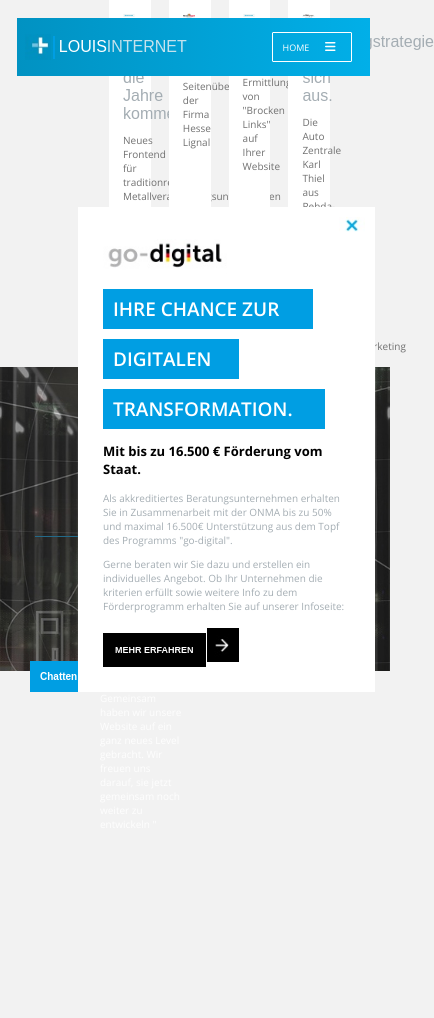
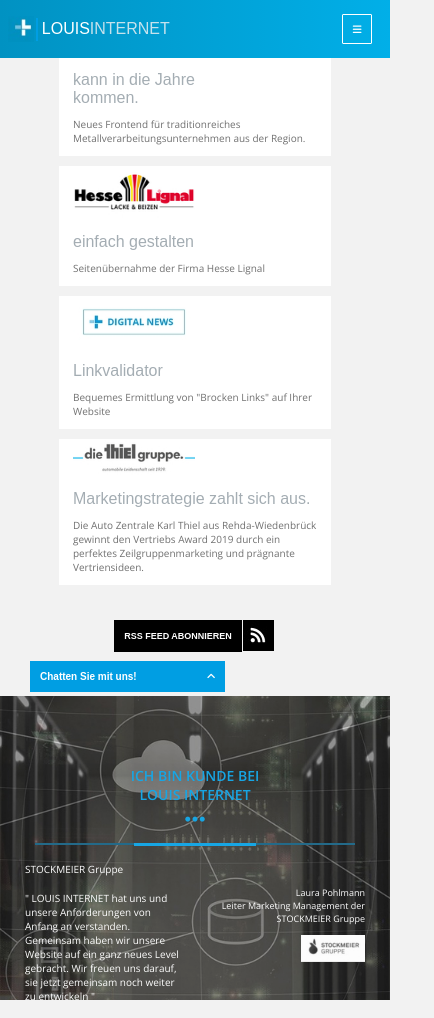
Before and after one commit to ellachoy/louis_go-digital, a plain HTML site: page index.html in a window 390 px wide. Shown: the whole page, 434 px wide, since content can reach past the window. Before the commit the page ends 846 px from the top, so only its background shows below. Drawn offline with nearby package versions, Linux system fonts and the light colour scheme.

Commit message:
mobile_v1

```diff
--- a/index.html
+++ b/index.html
@@ -97,12 +97,12 @@
         <h5>Chatten Sie mit uns!</h5>
         <i class="fas fa-solid fa-angle-up fa-xs"></i>
     </button>
-    <div id="animation--modal">
-        <div class="animation--modal__icon-x">
+    <!-- <div id="animation--modal">
+        <div class="animation--modal__icon-x"> -->
             <!-- <i class="fas fa-light fa-xmark "></i>  -->
-            <img src="imgs/icon-x.jpg" alt="icon-x">
-        </div>
-        <div class="animation--modal__go-digital">
+            <!-- <img src="imgs/icon-x.jpg" alt="icon-x">    -->
+        <!-- </div>   -->
+        <!-- <div class="animation--modal__go-digital">
             <img src="imgs/go-digital.jpg" alt="go-digital-img" class="animation--modal__go-digital__img" >
             <h3 class="animation--modal__title">IHRE CHANCE ZUR</h3>
             <h3 class="animation--modal__title">DIGITALEN</h3>
@@ -120,7 +120,7 @@
                     <img src="imgs/arrow.jpg" alt="arrow">
                 </button>
             </div>
-        </div>
+        </div> -->
      </div>
 
     </section>
--- a/style.css
+++ b/style.css
@@ -357,3 +357,52 @@ p {
     width: 13.5%;
     height:5%;
 }
+
+/* For below 768px screen width*/
+
+@media screen and (max-width: 768px){
+    :root {
+        /* Font size */
+        --font-large: 30px;
+        --font-medium: 18px;
+        --font-regular: 14px;
+        --font-small: 10px;
+        --font-micro: 8px;
+    }
+
+    #navbar{
+        position: fixed;
+        top:0;
+        left:0;
+        width: 100%;
+    }
+    .navbar__toggle-box{
+        width:30px;
+        height:30px;
+    }
+    .navbar__toggle_home{
+     display:none;
+    }
+    .navbar__toggle-btn{
+        font-size: var(--font-small);
+    }
+    .section {
+        padding:0 25px;
+
+    }
+    .aktuelles__containers{
+        flex-direction: column;
+        align-items: center;
+        font-size: 1em;
+    }
+    .aktuelles__info{
+        width:80%;
+        height:55%;
+        margin:5px 5px;
+    }
+    .aktuelles__info img{
+        width:50%;
+    }
+
+
+}
```
